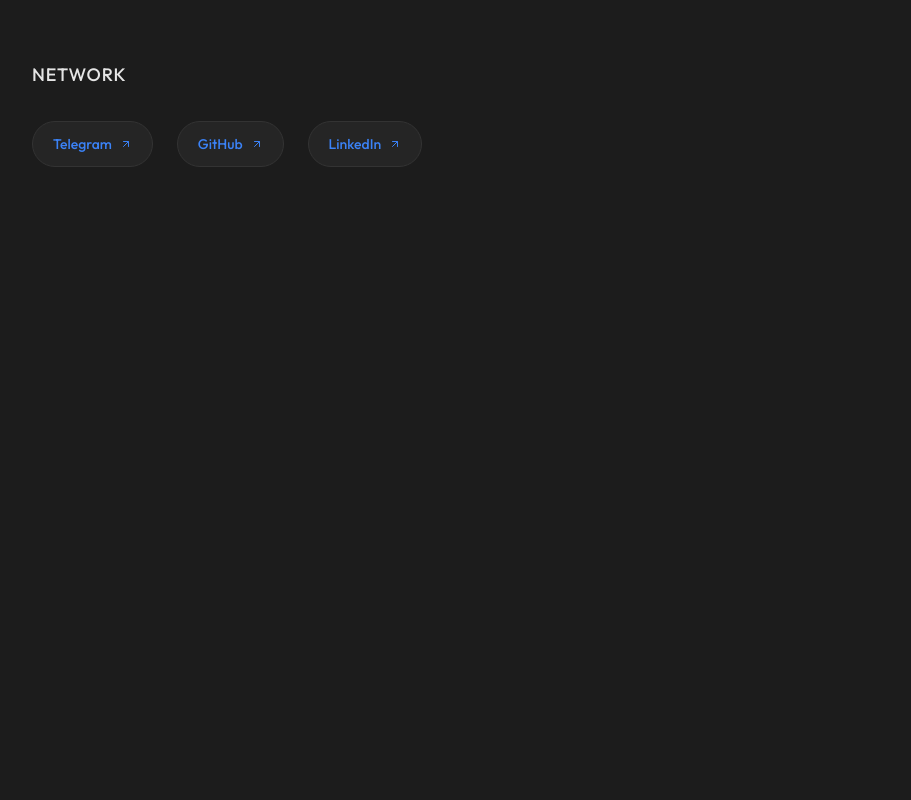
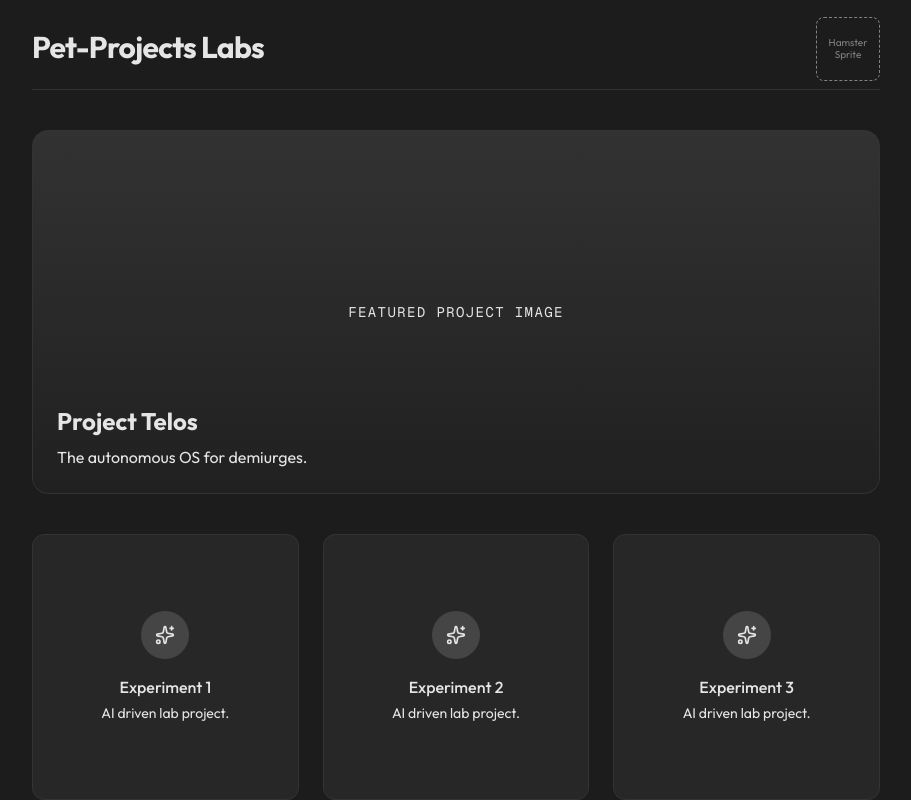
Before and after one commit to alimkhalelov/personal-website-telos, a Next.js app: page / in a window 1280 px wide. Shown: the part 800-1600 px from the top of the page, without its empty margins (184-1095 px from the left). Before the commit the page ends 1095 px from the top, so only its background shows below. Built offline with nearby package versions, Linux system fonts and the light colour scheme.

Commit message:
UI: Add Pet-Projects Labs gallery and animated hamster skeleton

```diff
--- a/src/app/page.tsx
+++ b/src/app/page.tsx
@@ -69,6 +69,42 @@ export default function Home() {
         </div>
       </section>
 
+      {/* Pet-Projects Labs Section */}
+      <section className="flex flex-col gap-10">
+        <div className="flex items-center justify-between border-b border-border pb-6 relative">
+          <h2 className="text-3xl font-bold tracking-tight">Pet-Projects Labs</h2>
+          {/* Hamster Pet Container */}
+          <div id="hamster-pet" className="absolute right-0 bottom-2 w-16 h-16 pointer-events-none opacity-50 border border-dashed border-muted-foreground rounded-lg flex items-center justify-center text-[10px] text-muted-foreground text-center leading-tight">
+            Hamster<br/>Sprite
+          </div>
+        </div>
+
+        {/* Featured App */}
+        <div className="w-full aspect-[21/9] sm:aspect-[21/9] bg-muted/20 border border-border rounded-2xl overflow-hidden relative group cursor-pointer hover:border-accent transition-colors flex items-center justify-center">
+          <div className="absolute inset-0 bg-gradient-to-t from-background/80 to-transparent z-10" />
+          <p className="text-muted-foreground z-20 font-mono text-sm tracking-widest uppercase">Featured Project Image</p>
+          <div className="absolute bottom-6 left-6 z-20 flex flex-col gap-2">
+            <h3 className="text-2xl font-bold text-foreground group-hover:text-accent transition-colors">Project Telos</h3>
+            <p className="text-muted-foreground">The autonomous OS for demiurges.</p>
+          </div>
+        </div>
+
+        {/* Grid 3-in-a-row */}
+        <div className="grid grid-cols-1 sm:grid-cols-3 gap-6">
+          {[1, 2, 3].map((i) => (
+            <div key={i} className="aspect-square bg-muted/10 border border-border rounded-xl flex items-center justify-center hover:border-accent hover:bg-muted/20 transition-all cursor-pointer group flex-col p-6 text-center gap-4">
+              <div className="w-12 h-12 rounded-full bg-muted/30 flex items-center justify-center">
+                <Sparkles className="w-5 h-5 text-muted-foreground group-hover:text-accent transition-colors" />
+              </div>
+              <div>
+                <h4 className="font-medium group-hover:text-accent transition-colors">Experiment {i}</h4>
+                <p className="text-sm text-muted-foreground mt-1">AI driven lab project.</p>
+              </div>
+            </div>
+          ))}
+        </div>
+      </section>
+
       {/* Terminal Links */}
       <section className="flex flex-col gap-8 pt-8">
         <h2 className="text-lg font-medium text-muted-foreground uppercase tracking-wider text-center sm:text-left">Network</h2>
```
